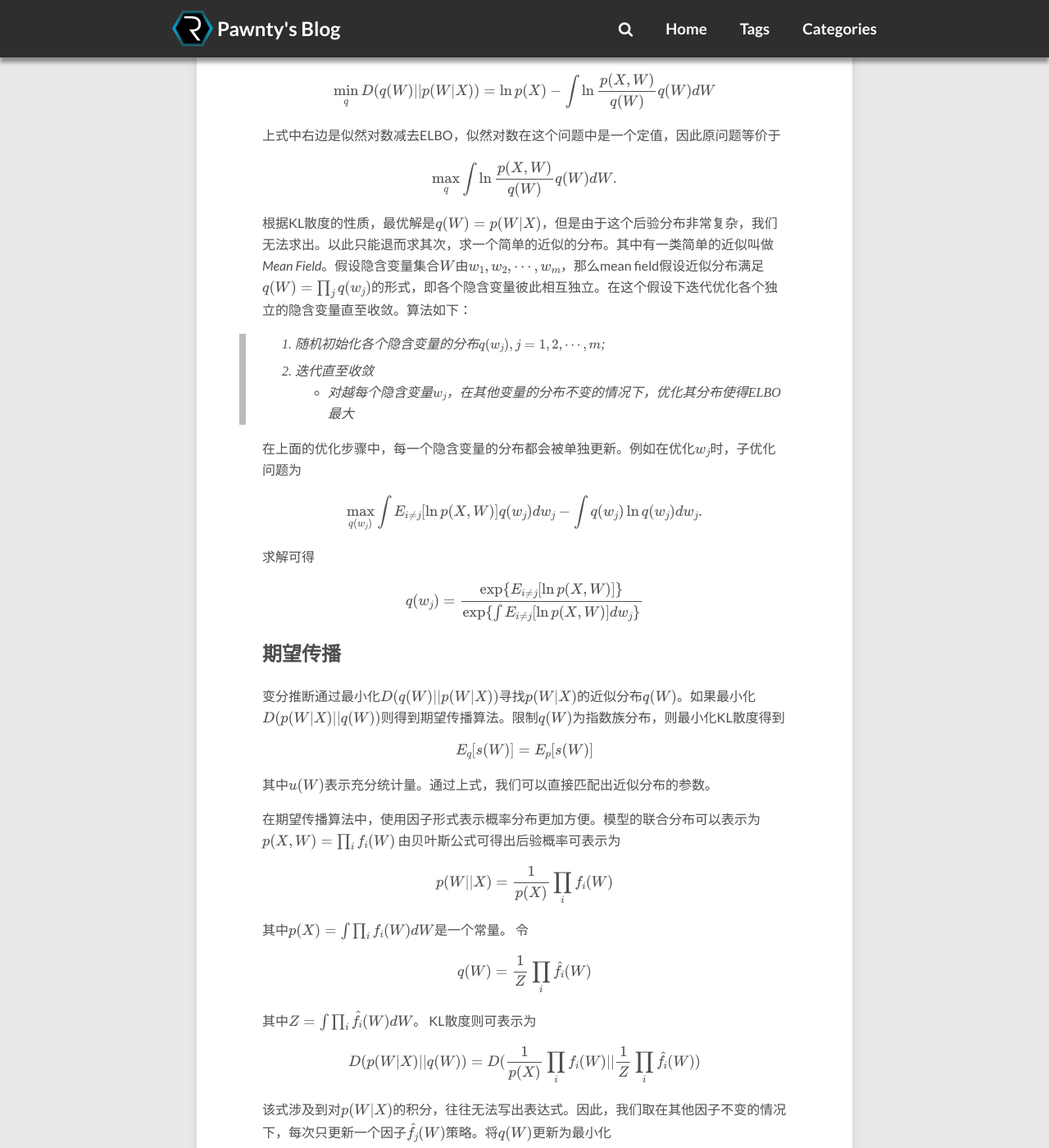
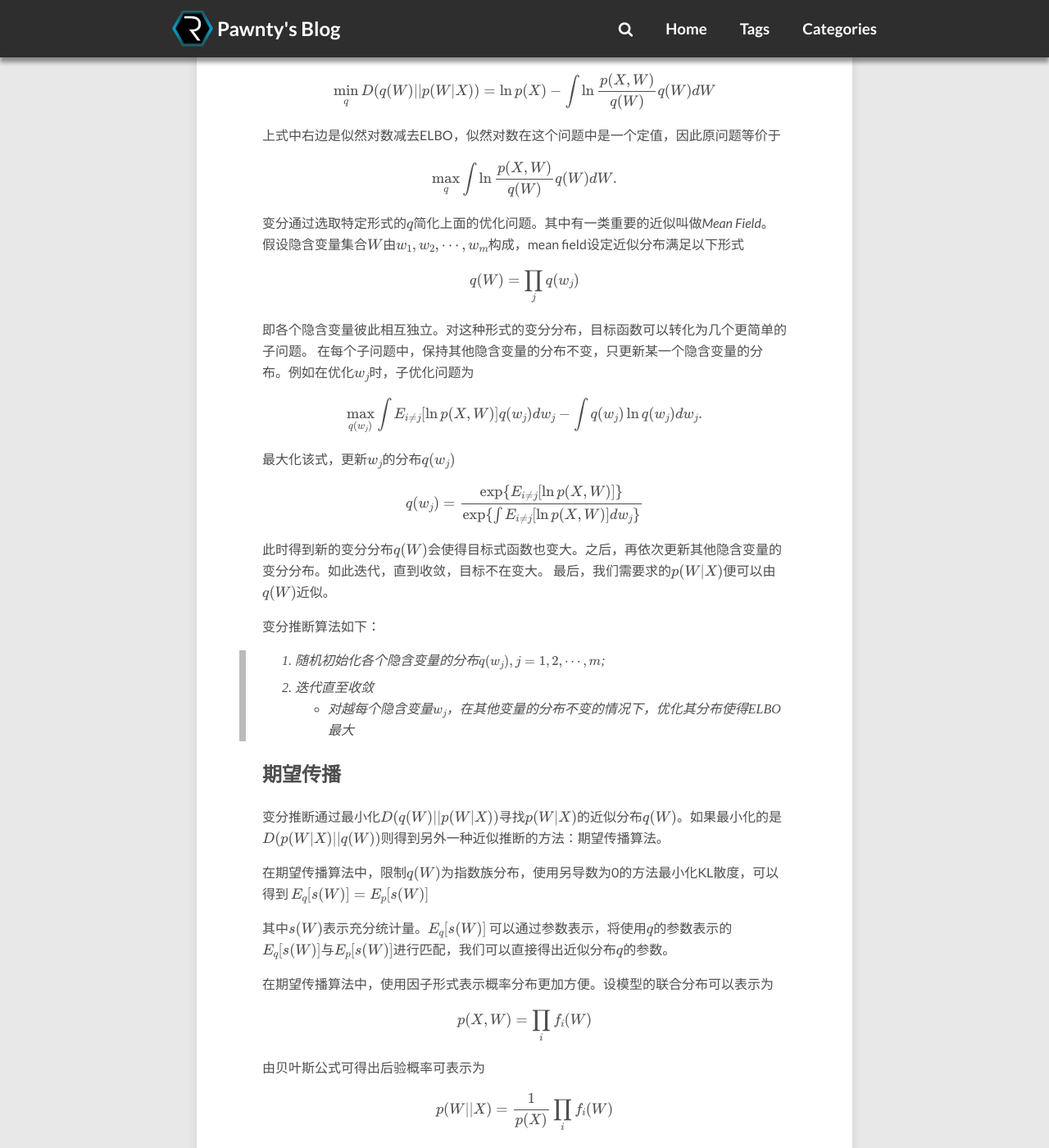
Before and after one commit to pawnty/pawnty.github.io, a Jekyll site: the page built from _posts/2016-01-28-kl-divergence-and-its-application-in-statistic-inference.md, in a window 1280 px wide and 1400 px high, scrolled down 3269 px. Shown: the whole window at 82% size. Built offline with Jekyll 4.4.1, drawn with Linux system fonts in a browser that asks for light colours; nearby versions of some CDN libraries; formulas are drawn with MathJax 3; comment, search, counter and statistics services are not loaded; some of the changed text lies outside the part shown.

Commit message:
Update 2016-01-28-kl-divergence-and-its-application-in-statistic-inference.md

```diff
--- a/_posts/2016-01-28-kl-divergence-and-its-application-in-statistic-inference.md
+++ b/_posts/2016-01-28-kl-divergence-and-its-application-in-statistic-inference.md
@@ -82,7 +82,7 @@ EM算法的步骤：
 
 变分推断(variational inference)和EM算法有许多类似，也有本质上的不同。相似点在于二者所解决的模型都隐含变量，二者都将似然分解为ELBO项和KL散度之和并利用KL散度的性质来求解；不同点在于，EM算法是求得的是极大似然解，得到的是参数的点估计，变分推断求得的参数的后验概率分布，且EM的解是精确的，不存在近似，而变分推断求得的是近似解。
 
-在变分推断中，我们的研究对象仍然是对数似然
+在变分推断中，对数似然为
 
 $$
 \ln(p(X))=\ln \int p(X, W)dW
@@ -94,7 +94,7 @@ $$
 p(W\vert X) = \frac{p(X,W)}{p(X)}
 $$
 
-上式右边分母中往往涉及到无法写出表达式的积分，没有办法直接求出精确的后验分布。变分推断采用某种容易求解的分布$q(W)$$来近似后验分布$p(W\vert X)$。两个分布直间的近似的程度自然而然地使用KL散度度量。我们把问题转化为
+上式右边分母中往往涉及到无法写出表达式的积分，没有办法直接求出精确的后验分布。变分推断采用某种容易求解的分布$q(W)$来近似后验分布$p(W\vert X)$。两个分布直间的近似的程度自然而然地使用KL散度度量。我们把问题转化为
 
 $$
 \min_q D(q(W) \vert\vert p(W \vert X))
@@ -112,34 +112,47 @@ $$
 \max_q  \int \ln\frac{p(X,W)}{q(W)}q(W)dW.
 $$
 
-根据KL散度的性质，最优解是$q(W)=p(W\vert X)$，但是由于这个后验分布非常复杂，我们无法求出。以此只能退而求其次，求一个简单的近似的分布。其中有一类简单的近似叫做*Mean Field*。假设隐含变量集合$W$由$w_1,w_2,\cdots,w_m$，那么mean field假设近似分布满足$q(W)=\prod_j q(w_j) $的形式，即各个隐含变量彼此相互独立。在这个假设下迭代优化各个独立的隐含变量直至收敛。算法如下：
+变分通过选取特定形式的$q$简化上面的优化问题。其中有一类重要的近似叫做*Mean Field*。假设隐含变量集合$W$由$w_1,w_2,\cdots,w_m$构成，mean field设定近似分布满足以下形式
+
+$$q(W)=\prod_j q(w_j) $$
+
+即各个隐含变量彼此相互独立。对这种形式的变分分布，目标函数可以转化为几个更简单的子问题。
+在每个子问题中，保持其他隐含变量的分布不变，只更新某一个隐含变量的分布。例如在优化$w_j$时，子优化问题为
+
+$$
+\max_{q(w_j)} \int E_{i\neq j}[\ln p(X,W)]q(w_j)dw_j -\int q(w_j)\ln q(w_j) dw_j.
+$$
+
+最大化该式，更新$w_j$的分布$q(w_j)$
+
+$$q(w_j)=\frac{\exp\{E_{i\neq j}[\ln p(X,W)]\}}{\exp\{\int E_{i\neq j}[\ln p(X,W)]dw_j\}}$$
+
+此时得到新的变分分布$q(W)$会使得目标式函数也变大。之后，再依次更新其他隐含变量的变分分布。如此迭代，直到收敛，目标不在变大。
+最后，我们需要求的$p(W \vert X)$便可以由$q(W)$近似。
+
+
+变分推断算法如下：
 
 > 1. 随机初始化各个隐含变量的分布$q(w_j), j=1,2,\cdots,m$;
 > 2. 迭代直至收敛
 > 	+ 对越每个隐含变量$w_j$，在其他变量的分布不变的情况下，优化其分布使得ELBO最大
 
-在上面的优化步骤中，每一个隐含变量的分布都会被单独更新。例如在优化$w_j$时，子优化问题为
-
-$$
-\max_{q(w_j)} \int E_{i\neq j}[\ln p(X,W)]q(w_j)dw_j -\int q(w_j)\ln q(w_j) dw_j.
-$$
-
-求解可得
-
-$$q(w_j)=\frac{\exp\{E_{i\neq j}[\ln p(X,W)]\}}{\exp\{\int E_{i\neq j}[\ln p(X,W)]dw_j\}}$$
 
 ## 期望传播
 
-变分推断通过最小化$D(q(W)\vert\vert p(W \vert X))$寻找$p(W\vert X)$的近似分布$q(W)$。如果最小化$D(p(W \vert X)\vert\vert q(W) )$则得到期望传播算法。限制$q(W)$为指数族分布，则最小化KL散度得到
+变分推断通过最小化$D(q(W)\vert\vert p(W \vert X))$寻找$p(W\vert X)$的近似分布$q(W)$。如果最小化的是$D(p(W \vert X)\vert\vert q(W) )$则得到另外一种近似推断的方法：期望传播算法。
 
+在期望传播算法中，限制$q(W)$为指数族分布，使用另导数为0的方法最小化KL散度，可以得到
 $$
 E_q[s(W)]=E_p[s(W)]
 $$
 
-其中$u(W)$表示充分统计量。通过上式，我们可以直接匹配出近似分布的参数。
+其中$s(W)$表示充分统计量。$E_q[s(W)]$ 可以通过参数表示，将使用$q$的参数表示的$E_q[s(W)]$与$E_p[s(W)]$进行匹配，我们可以直接得出近似分布$q$的参数。
 
-在期望传播算法中，使用因子形式表示概率分布更加方便。模型的联合分布可以表示为
+在期望传播算法中，使用因子形式表示概率分布更加方便。设模型的联合分布可以表示为
+
 $$p(X,W)=\prod_i f_i(W)$$
+
 由贝叶斯公式可得出后验概率可表示为
 
 $$
@@ -157,7 +170,7 @@ KL散度则可表示为
 
 $$D(p(W \vert X)\vert\vert q(W) )=D(\frac{1}{p(X)}\prod_i f_i(W)\vert\vert \frac{1}{Z}\prod_i \hat f _i (W))$$
 
-该式涉及到对$p(W \vert X)$的积分，往往无法写出表达式。因此，我们取在其他因子不变的情况下，每次只更新一个因子$\hat f _j (W)$策略。将$q(W)$更新为最小化
+该式涉及到对$p(W \vert X)$的积分较难。因此，期望传播采取在其他因子不变的情况下，每次只更新一个因子$\hat f _j (W)$策略。将$q(W)$更新为最小化
 
 $$D(\frac{1}{Z_j}f_j(W)q^{-j}(W)\vert\vert q(W))$$
 
@@ -178,6 +191,8 @@ $$
 $$
 K = \int \hat f_j(W)q^{-j}(W) dW$$
 
+在更新一个因子后，再用同样的方法更新其他因子，不断迭代，使得近似分布$q(W)$逐渐接近$p(W\vert X)$。但是，期望传播算法不能保证算法会收敛。
+
 期望传播算法：
 
 > 1.    随机初始化因子$\hat f_i (W), i=1,2,\dots$
@@ -185,3 +200,9 @@ K = \int \hat f_j(W)q^{-j}(W) dW$$
 >        1.    计算$q^{-j}(W)=q(W)/\hat f_i(W)$和$Z_j$
 >        2.    更新$q(W)$最小化$D(\frac{1}{Z_j}f_j(W)q^{-j}(W)\vert\vert q(W))$
 >        3.    计算$\hat f_j(W)$
+
+## 总结
+
+KL散度可以度量分布之间的差异，在统计推断中具有非常重要的地位。EM算法、变分推断和期望传播算法都利用了KL散度的性质。
+EM算法在E步骤中利用KL散度寻找出隐含变量用于迭代的中间值，在M步骤中更新参数，通过E步骤M步骤的反复迭代，达到最大化似然的目的。
+变分推断和期望传播算法分别使用两种形式的KL散度来度量近似分布与真实后验分布的差异，并通过反复地更新部分隐含变量的近似分布来不断地减小差异，最后达到真实的后验分布被很好地近似的目的。
```
